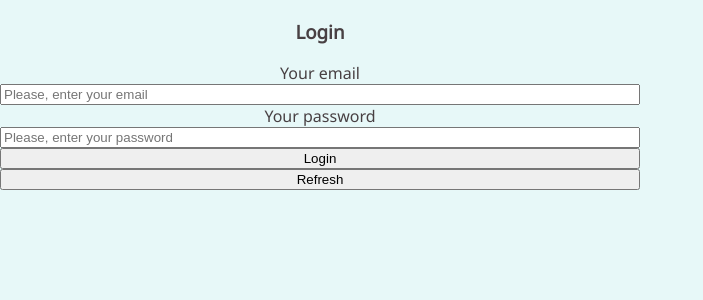
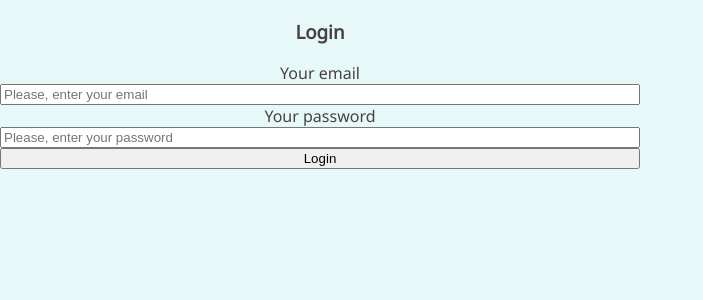
Before and after one commit to KrAxmalL/SchoolSimplifier, a React (Create React App) app in the folder frontend/: page /login in a window 1280 px wide. Shown: the top 300 px of the page, without its empty margins (0-703 px from the left). Built offline with nearby package versions, Linux system fonts and the light colour scheme.

Commit message:
Move login logic from login form to login page

```diff
--- a/frontend/src/components/Login/LoginForm.js
+++ b/frontend/src/components/Login/LoginForm.js
@@ -9,13 +9,9 @@ import { authActions } from '../../store/auth-slice';
 import {login, refreshTokens} from '../../api/authentication';
 
 import classes from './LoginForm.module.css';
+import { Navigate } from "react-router-dom";
 
-function LoginForm() {
-  const accessToken = useSelector(state => state.auth.accessToken);
-  const refreshToken = useSelector(state => state.auth.refreshToken);
-
-  const dispatch = useDispatch();
-
+function LoginForm(props) {
   const emailInputRef = useRef();
   const passwordInputRef = useRef();
 
@@ -25,27 +21,7 @@ function LoginForm() {
     const email = emailInputRef.current.value;
     const password = passwordInputRef.current.value;
 
-    try {
-        const {accessToken, refreshToken} = await login(email, password);
-        dispatch(authActions.setAccessToken({ accessToken }));
-        dispatch(authActions.setRefreshToken({ refreshToken }));
-    } catch(error) {
-      //todo: add proper error handling
-        console.log(error);
-    }
-  }
-
-  const refreshHandler = async (e) => {
-    e.preventDefault();
-
-    try {
-        const {accessToken: newAccessToken, refreshToken: newRefreshToken} = await refreshTokens(refreshToken);
-        dispatch(authActions.setAccessToken({ accessToken: newAccessToken }));
-        dispatch(authActions.setRefreshToken({ refreshToken: newRefreshToken }));
-    } catch(error) {
-      //todo: add proper error handling
-        console.log(error);
-    }
+    props.onLogin(email, password);
   }
 
     return (
@@ -56,7 +32,6 @@ function LoginForm() {
             <label htmlFor="password">Your password</label>
             <input type='password' id='password' placeholder="Please, enter your password" ref={passwordInputRef}></input>
             <input type='submit' value='Login'></input>
-            <button onClick={refreshHandler}>Refresh</button>
         </form>
     );
 }
--- a/frontend/src/pages/public/Login.js
+++ b/frontend/src/pages/public/Login.js
@@ -1,10 +1,35 @@
+import jwtDecode from "jwt-decode";
 import React from "react";
+import { useDispatch, useSelector } from "react-redux";
+import { useNavigate } from "react-router-dom";
+import { login } from "../../api/authentication";
 
 import LoginForm from '../../components/login/LoginForm';
+import { authActions } from "../../store/auth-slice";
+import { getHomePageForUser } from "../../utils/navigation";
 
 function Login() {
+    const navigate = useNavigate();
+    const dispatch = useDispatch();
+
+    const loginHandler = async (email, password) => {
+      try {
+          const {accessToken, refreshToken} = await login(email, password);
+          dispatch(authActions.setAccessToken({ accessToken }));
+          dispatch(authActions.setRefreshToken({ refreshToken }));
+          const roles = jwtDecode(accessToken).roles;
+
+          navigate({
+              pathname: getHomePageForUser(roles)
+          })
+      } catch(error) {
+        //todo: add proper error handling
+          console.log(error);
+      }
+    }
+
     return (
-        <LoginForm />
+        <LoginForm onLogin={loginHandler} />
     );
 }
 
```
